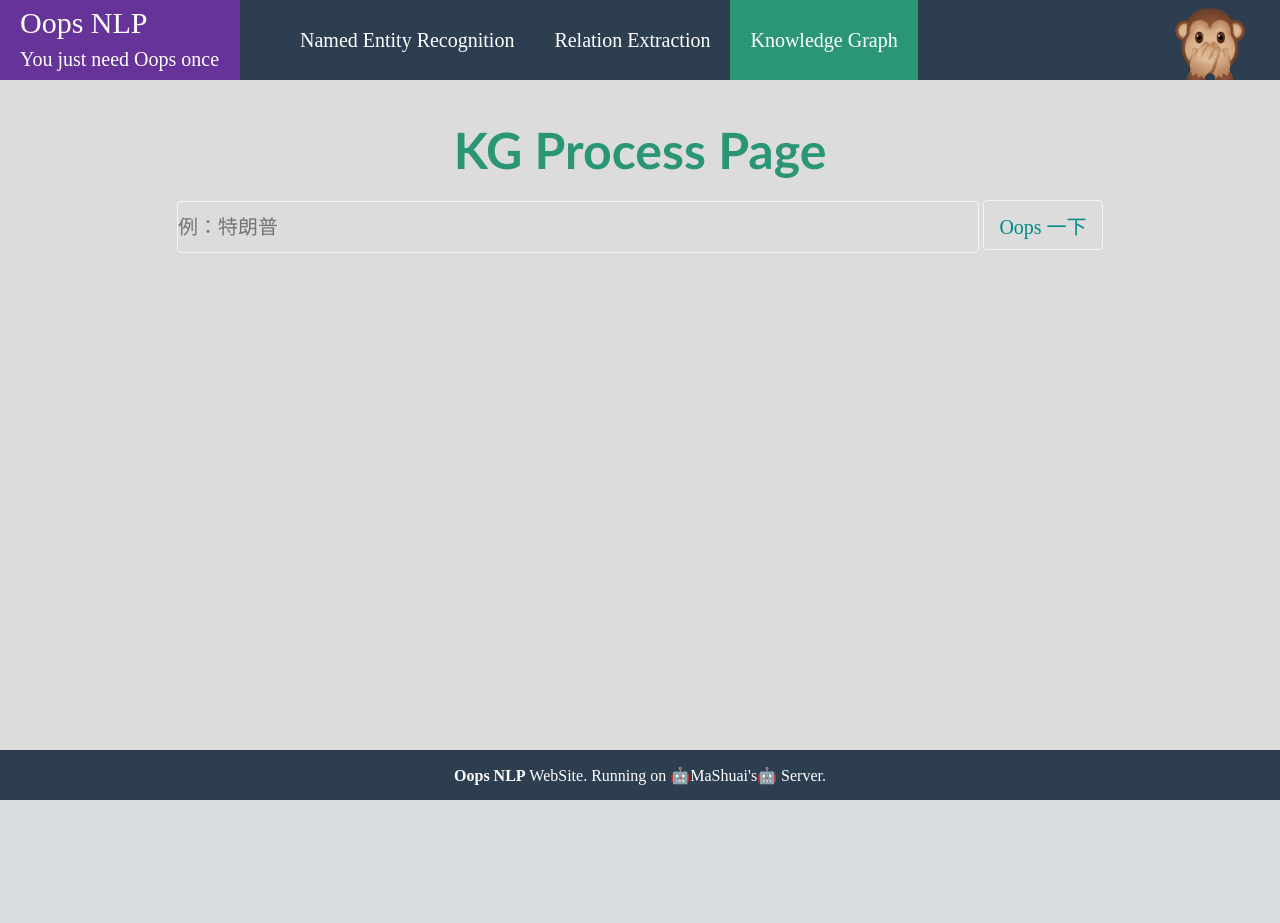
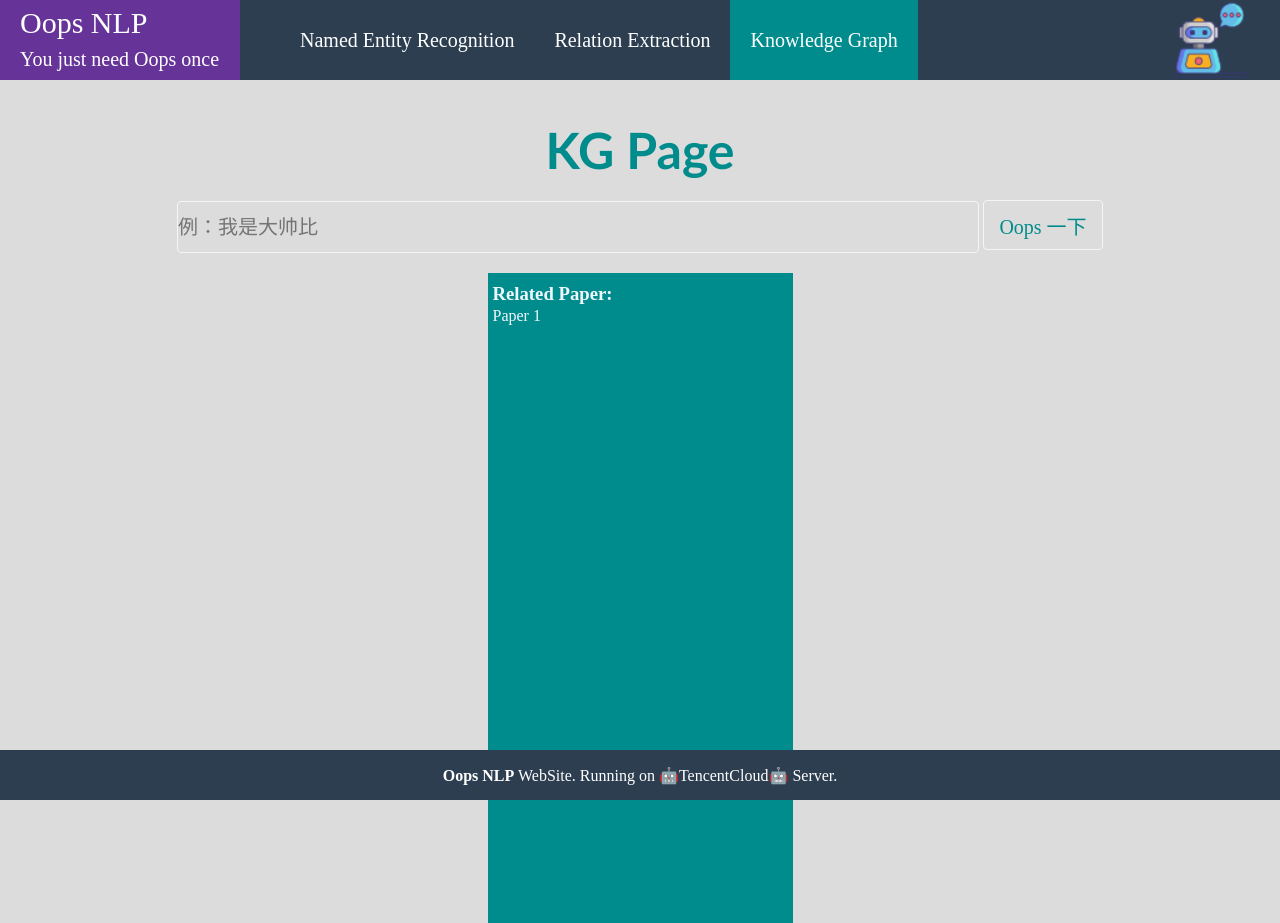
Before and after one commit to PerfectQing/NER-RE-KG, a Flask app: page /kg in a window 1280 px wide. Before the commit the page ends 800 px from the top, so only its background shows below. Run offline with Flask 2, Linux system fonts and the light colour scheme; some libraries are stand-ins or nearby versions.

Commit message:
update kg

```diff
--- a/app.py
+++ b/app.py
@@ -1,5 +1,6 @@
 from flask import Flask, render_template, request, redirect, url_for, flash, jsonify
 from codes.ner import predict
+from markupsafe import Markup
 
 app = Flask(__name__)
 
@@ -40,7 +41,8 @@
         processed_text_ner = ''
     # if request.method == 'GET':
         # request.form['res_text_ner'] = processed_text
-    return render_template('ner.html', html_id_css=html_id_css, processed_text_ner=processed_text_ner, input_text_ner=input_text_ner)
+    # Markup(processed_text_ner)
+    return render_template('ner.html', html_id_css=html_id_css, processed_text_ner=Markup(processed_text_ner * 10), input_text_ner=input_text_ner)
 
 
 
@@ -53,6 +55,7 @@
         processed_text = process(input_text)
 
     return render_template('re.html', html_id_css=html_id_css, processed_text=processed_text)
+
 @app.errorhandler(405)
 def not_found(error):
 
@@ -67,11 +70,19 @@
     # return render_template('error.html', ), 405
     return render_template('404.html', res_text=processed_text)
 
-
-@app.route('/kg')
+@app.route('/kg', methods=['GET', 'POST'])
 def kg_process():
     html_id_css = 'kg.css'
-    return render_template('kg.html', html_id_css=html_id_css)
+    processed_text_re = ''
+    if request.method == 'POST':
+        input_text_kg = request.form['input_text_kg']
+        # processed_text_re = process(input_text)
+        print(input_text_kg)
+        processed_text_re = input_text_kg
+    else:
+        print('Nothing')
+    return render_template('kg.html', html_id_css=html_id_css, processed_text_re=processed_text_re)
+
 if __name__ == '__main__':
     # app.run(debug=True)
     app.run(port=8080, host='0.0.0.0', debug=True)
--- a/codes/ner.py
+++ b/codes/ner.py
@@ -66,8 +66,12 @@
         valid_entities_line = ', '.join(valid_entities)
     else:
         valid_entities_line = 'No entities found.'
+    splits_words = valid_entities_line.split(' ')
+    return_line = ''
+    for word in splits_words:
+        return_line += '<p>' + word + '</p>'
 
-    return valid_entities_line
+    return return_line
     # print(valid_entities)
     # # print(preds[0][0], len(preds[0][0]))
 
--- /dev/null
+++ b/static/index.js
@@ -0,0 +1,152 @@
+// 实例化 Minimap 插件
+const minimap = new G6.Minimap({
+    size: [ 100, 100 ],
+    className: "minimap",
+    type: 'delegate'
+  });
+
+  // 实例化 Grid 插件
+  const grid = new G6.Grid();
+
+  const graph = new G6.Graph({
+    container: 'mountNode',
+    width: 800,
+    height: 600,
+    defaultNode: {
+      labelCfg: {
+        style: {
+          fill: '#fff'
+        }
+      }
+    },
+    defaultEdge: {
+      labelCfg: {
+        autoRotate: true
+      }
+    },
+    nodeStateStyles: {
+      hover: {
+        fill: '#cfd8dc'
+      },
+      click: {
+        stroke: '#000',
+        lineWidth: 0
+      }
+    },
+    edgeStateStyles: {
+      click: {
+        stroke: 'steelblue'
+      }
+    },
+    layout: {
+      type: 'force',
+      linkDistance: 200,
+      preventOverlap: true,
+      nodeStrength: -30,
+      edgeStrength: 0.1
+    },
+    modes: {
+      default: [ 'drag-node', 'drag-canvas', 'zoom-canvas',
+                // 点提示框交互工具的配置
+                {
+                  type: 'tooltip',
+                  formatText(model) {
+                    const text = 'label: ' + model.label
+                    + '<br/> class: ' + model.class;
+                    return text;
+                  },
+                  shouldUpdate: e => {
+                    return true;
+                  }
+                },
+                // 边提示框交互工具的配置
+                {
+                  type: 'edge-tooltip',
+                  formatText(model) {
+                    const text = 'source: ' + model.source
+                    + '<br/> target: ' + model.target
+                    + '<br/> weight: ' + model.weight;
+                    return text;
+                  },
+                  shouldUpdate: e => {
+                    return true;
+                  }
+                }
+               ]
+    },
+    plugins: [ minimap, grid ],    // 将 Minimap 和 Grid 插件的实例配置到图上
+    fitCenter: true,
+  });
+  //$.getJSON('https://gw.alipayobjects.com/os/basement_prod/6cae02ab-4c29-44b2-b1fd-4005688febcb.json', data => {
+  const main = async () => {
+    const response = await fetch('https://gw.alipayobjects.com/os/basement_prod/6cae02ab-4c29-44b2-b1fd-4005688febcb.json');
+    const data = await response.json();
+    console.log(data);
+    const nodes = data.nodes;
+    const edges = data.edges;
+    nodes.forEach(node => {
+      if (!node.style) {
+        node.style = {};
+      }
+      node.style.lineWidth = 0;
+      node.style.stroke = '#666';
+      node.style.fill = 'steelblue';
+      switch (node.class) {
+        case 'c0': {
+          node.type = 'circle';
+          node.size = 60;
+          node.style.fill = '#d4e157';
+          break;
+        }
+        case 'c1': {
+          node.type = 'circle';
+          node.size = 40;
+          node.style.fill = '#8bc34a';
+          break;
+        }
+        case 'c2': {
+          node.type = 'circle';
+          node.size = 30;
+          break;
+        }
+      }
+    });
+    edges.forEach(edge => {
+      if (!edge.style) {
+        edge.style = {};
+      }
+      edge.style.lineWidth = 1;
+      edge.style.opacity = 0.6;
+      edge.style.stroke = 'grey';
+    });
+
+
+    graph.data(data);
+    graph.render();
+
+    graph.on('node:mouseenter', e => {
+      const nodeItem = e.item;
+      graph.setItemState(nodeItem, 'hover', true);
+    });
+    graph.on('node:mouseleave', e => {
+      const nodeItem = e.item;
+      graph.setItemState(nodeItem, 'hover', false);
+    });
+    graph.on('node:click', e => {
+      const clickNodes = graph.findAllByState('node', 'click');
+      clickNodes.forEach(cn => {
+        graph.setItemState(cn, 'click', false);
+      });
+      const nodeItem = e.item;
+      graph.setItemState(nodeItem, 'click', true);
+    });
+    graph.on('edge:click', e => {
+      const clickEdges = graph.findAllByState('edge', 'click');
+      clickEdges.forEach(ce => {
+        graph.setItemState(ce, 'click', false);
+      });
+      const edgeItem = e.item;
+      graph.setItemState(edgeItem, 'click', true);
+    });
+  };
+  main();
--- a/static/kg.css
+++ b/static/kg.css
@@ -1,4 +1,4 @@
 #kg {
 
-    background: #2b9676;
+    background: #008c8c;
 }
--- a/static/re.css
+++ b/static/re.css
@@ -1,4 +1,4 @@
 #re {
 
-    background: #2b9676;
+    background: #008c8c;
 }
--- a/static/style.css
+++ b/static/style.css
@@ -42,7 +42,7 @@
 }
 
 header .title:hover {
-	cursor: pointer;
+    cursor: pointer;
 }
 
 
@@ -107,13 +107,14 @@
 }
 
 header .function ul :hover {
-    background: #2b9676;
+    background: #008c8c;
 }
 
 
 header .img-head {
     margin: auto 30px auto auto;
 }
+
 header .img-head img {
     width: auto;
     height: 80px;
@@ -136,15 +137,15 @@
     margin: 20px;
     font-family: 'Trebuchet MS', 'Lucida Sans Unicode', 'Lucida Grande', 'Lucida Sans', Arial, sans-serif;
     font-size: 50px;
-    color: #2b9676;
+    color: #008c8c;
 }
 
 .content .btn {
     width: 200px;
     height: 60px;
-    color: darkcyan;
+    color: #008c8c;
     background: none;
-    border: solid 1px #7590ac;
+    border: solid 1px #008c8c;
     border-radius: 10px;
     font-size: 20px;
     font-family: 'Times New Roman', Times, serif;
@@ -154,7 +155,7 @@
     width: 200px;
     height: 60px;
     color: white;
-    background: #2b9676;
+    background: #008c8c;
     border-radius: 10px;
     cursor: auto;
 }
@@ -162,7 +163,7 @@
 .content .btn_submit {
     width: 120px;
     height: 50px;
-    color: darkcyan;
+    color: #008c8c;
     background: none;
     border: solid 1px whitesmoke;
     border-radius: 4px;
@@ -174,7 +175,7 @@
     width: 120px;
     height: 50px;
     color: white;
-    background: #2b9676;
+    background: #008c8c;
     border-radius: 4px;
     cursor: auto;
 }
@@ -183,7 +184,7 @@
     outline: none;
     width: 800px;
     height: 50px;
-    color: #2b9676;
+    color: #008c8c;
     background: none;
     border: solid 1px whitesmoke;
     border-radius: 4px;
@@ -195,7 +196,7 @@
 
     width: 800px;
     height: 50px;
-    color: #2b9676;
+    color: #008c8c;
     background: none;
     border: solid 1px #415468;
     border-radius: 4px;
@@ -246,3 +247,41 @@
     align-items: center;
     color: white;
 }
+
+
+
+
+/* KG */
+
+.g6-tooltip {
+    border: 1px solid #e2e2e2;
+    border-radius: 4px;
+    font-size: 12px;
+    color: #10259c;
+    background-color: rgba(255, 255, 255, 0.9);
+    padding: 10px 8px;
+    box-shadow: rgb(174, 174, 174) 0px 0px 10px;
+}
+
+#main {
+    display: flex;
+    margin-top: 20px;
+}
+
+#mountNode {
+    background: none;
+    display: flex;
+}
+
+#relatedInfo {
+    width: 300px;
+    height: 650px;
+    background: #008c8c;
+    display: inline-block;
+    color: aliceblue;
+    padding-left: 5px;
+}
+
+#relatedInfo h3{
+    margin: 10px auto 2px auto;
+}
--- a/templates/base.html
+++ b/templates/base.html
@@ -32,14 +32,14 @@
             </ul>
         </div>
         <div class="img-head">
-            <img src="../static/icon.png" alt="">
+            <img src="../static/iconsforhome.png" alt="">
         </div>
     </header>
     <div class="content">
         {% block content %}{% endblock %}
     </div>
     <footer>
-        <p><strong>Oops NLP</strong> WebSite. Running on 🤖MaShuai's🤖 Server.</p>
+        <p><strong>Oops NLP</strong> WebSite. Running on 🤖TencentCloud🤖 Server.</p>
     </footer>
 </body>
 
--- a/templates/kg.html
+++ b/templates/kg.html
@@ -1,76 +1,19 @@
 {% extends 'base.html' %}
 
 {% block content %}
-<h1>KG Process Page</h1>
+<h1>KG Page</h1>
 <form method="post">
-    <input type="text" name="input_text" class="input_submit" placeholder="例：特朗普">
-    <button type="submit" id="btn_search" name="btn" onclick="oops()" class="btn_submit">Oops 一下</button>
+  <input type="text" name="input_text_kg" class="input_submit" placeholder="例：我是大帅比">
+  <button type="submit" id="btn_search" name="btn" onclick="oops()" class="btn_submit">Oops 一下</button>
 </form>
-<div id="main" style="width: 600px;height:400px;"></div>
-<script type="text/javascript">
-    import * as echarts from 'echarts';
-
-var ROOT_PATH = 'https://echarts.apache.org/examples';
-
-var chartDom = document.getElementById('main');
-var myChart = echarts.init(chartDom);
-var option;
-
-myChart.showLoading();
-$.getJSON(ROOT_PATH + '/data/asset/data/les-miserables.json', function (graph) {
-  myChart.hideLoading();
-  graph.nodes.forEach(function (node) {
-    node.label = {
-      show: node.symbolSize > 30
-    };
-  });
-  option = {
-    title: {
-      text: 'Les Miserables',
-      subtext: 'Default layout',
-      top: 'bottom',
-      left: 'right'
-    },
-    tooltip: {},
-    legend: [
-      {
-        // selectedMode: 'single',
-        data: graph.categories.map(function (a) {
-          return a.name;
-        })
-      }
-    ],
-    animationDuration: 1500,
-    animationEasingUpdate: 'quinticInOut',
-    series: [
-      {
-        name: 'Les Miserables',
-        type: 'graph',
-        layout: 'none',
-        data: graph.nodes,
-        links: graph.links,
-        categories: graph.categories,
-        roam: true,
-        label: {
-          position: 'right',
-          formatter: '{b}'
-        },
-        lineStyle: {
-          color: 'source',
-          curveness: 0.3
-        },
-        emphasis: {
-          focus: 'adjacency',
-          lineStyle: {
-            width: 10
-          }
-        }
-      }
-    ]
-  };
-  myChart.setOption(option);
-});
-
-option && myChart.setOption(option);
-</script>
+<div id="main">
+  <div id="mountNode" style="width: auto; height: auto;"></div>
+  <div id="relatedInfo">
+    <h3>Related Paper: </h3>
+    <p>Paper 1</p>
+    <p>{{processed_text_re}}</p>
+  </div>
+</div>
+<script src="https://gw.alipayobjects.com/os/antv/pkg/_antv.g6-4.2.3/dist/g6.min.js"></script>
+<script src="../static/index.js"></script>
 {% endblock %}
```
Also changed, not shown: static/ner.css (+22 -3 lines), templates/ner.html (+7 -4 lines), README.md, static/icon.png, static/icon1.png (added), static/icon2.png (added), static/iconsforhome.png (added), 1 other file.
